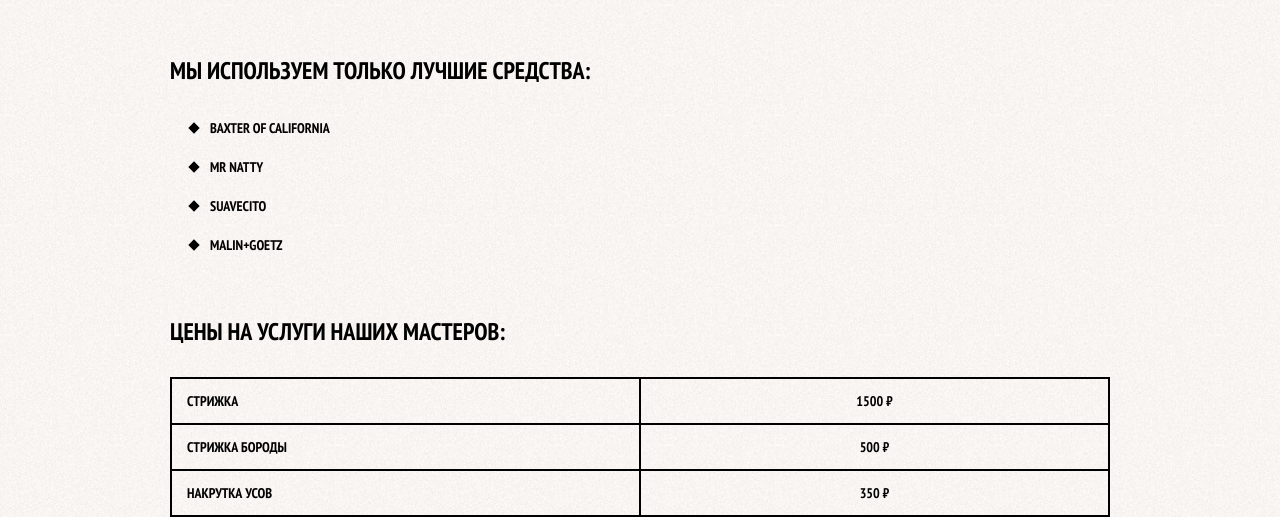
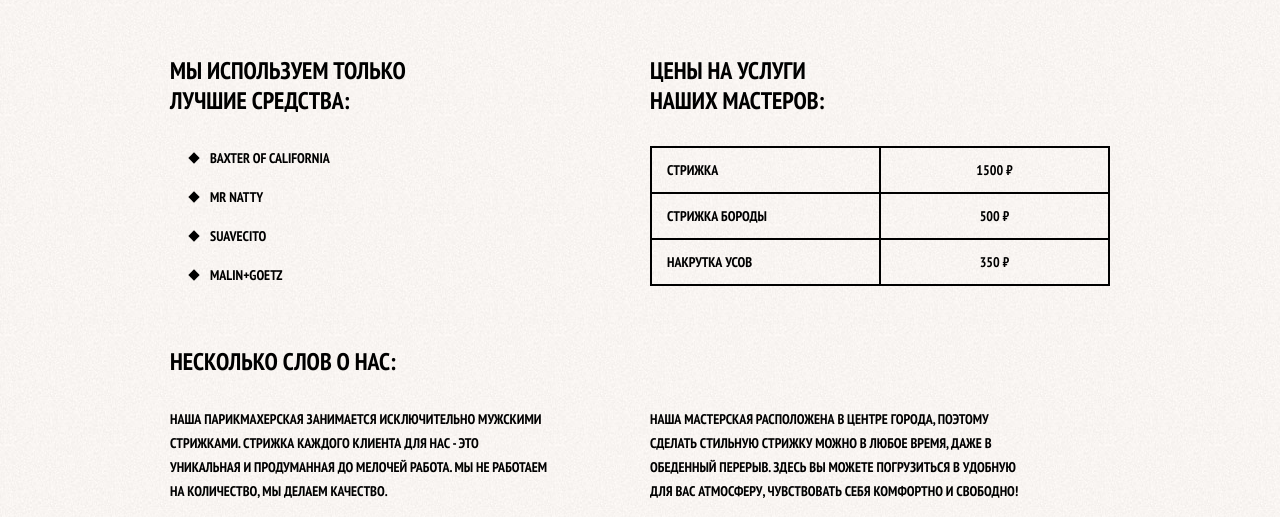
Before and after one commit to v3nder/Barbershop, a plain HTML site: page price.html in a window 1280 px wide. Shown: the part 313-830 px from the top of the page. Drawn offline with Linux system fonts and the light colour scheme.

Commit message:
Завершена страница прайса

```diff
--- a/css/style.css
+++ b/css/style.css
@@ -872,6 +872,36 @@ body{
 	text-align: center;
 }
 
+.inner-columns{
+	display: flex;
+	justify-content: space-between;
+	flex-wrap: wrap;
+
+	margin: 60px 0;
+}
+
+.inner-column-left,
+.inner-column-right{
+	width: 460px;
+}
+
+.inner-column-left *:first-child,
+.inner-column-right *:first-child{
+	margin-top: 0;
+}
+.inner-column-left *:last-child,
+.inner-column-right *:last-child{
+	margin-bottom: 0;
+}
+
+.inner-columns > h2:first-child{
+	width: 100%;
+	margin-top: 0;
+}
+
+.short-text{
+	padding-right: 80px;
+}
 
 /* Footer */
 .main-footer{
--- a/price.html
+++ b/price.html
@@ -57,7 +57,7 @@
 
       <div class="inner-columns">
         <div class="inner-column-left">
-          <h2>МЫ ИСПОЛЬЗУЕМ ТОЛЬКО ЛУЧШИЕ СРЕДСТВА:</h2>
+          <h2>МЫ ИСПОЛЬЗУЕМ ТОЛЬКО<br>ЛУЧШИЕ СРЕДСТВА:</h2>
           <ul class="custom-list-1">
             <li>Baxter of California</li>
             <li>Mr Natty</li>
@@ -66,7 +66,7 @@
           </ul>
         </div>
         <div class="inner-column-right">
-          <h2>ЦЕНЫ НА УСЛУГИ НАШИХ МАСТЕРОВ:</h2>
+          <h2>ЦЕНЫ НА УСЛУГИ<br>НАШИХ МАСТЕРОВ:</h2>
           <table class="custom-table-1">
             <tr>
               <td>Стрижка</td>
@@ -85,13 +85,13 @@
       </div>
 
       <div class="inner-columns">
+        <h2>Несколько слов о нас:</h2>
         <div class="inner-column-left">
-          <h2>Несколько слов о нас:</h2>
-          <p>Наша парикмахерская занимается исключительно мужскими стрижками. Стрижка каждого клиента для нас - это уникальная
+          <p class="short-text">Наша парикмахерская занимается исключительно мужскими стрижками. Стрижка каждого клиента для нас - это уникальная
             и продуманная до мелочей работа. Мы не работаем на количество, мы делаем качество.</p>
         </div>
-        <div class="inner-colums-right">
-          <p>Наша мастерская расположена в центре города, поэтому сделать стильную стрижку можно в любое время, даже в обеденный
+        <div class="inner-column-right">
+          <p class="short-text">Наша мастерская расположена в центре города, поэтому сделать стильную стрижку можно в любое время, даже в обеденный
             перерыв. Здесь вы можете погрузиться в удобную для вас атмосферу, чувствовать себя комфортно и свободно!</p>
         </div>
       </div>
```
